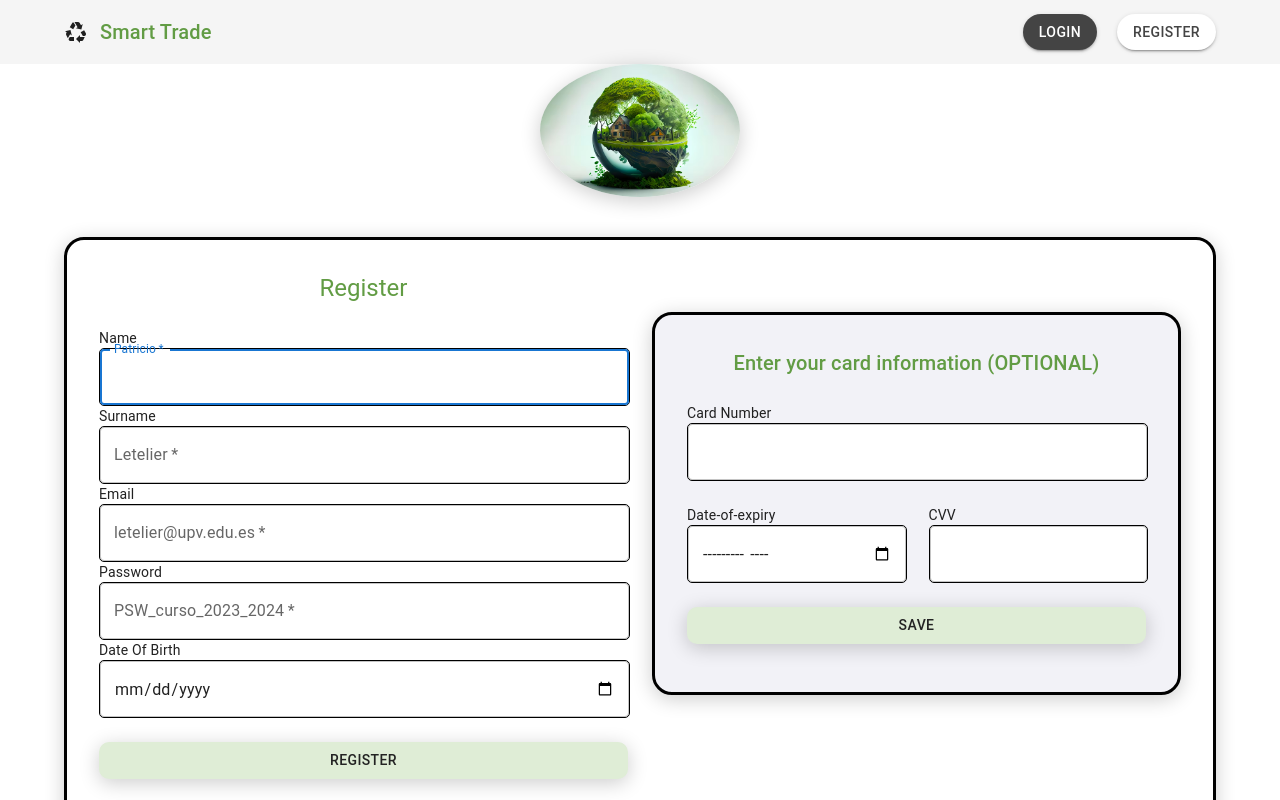
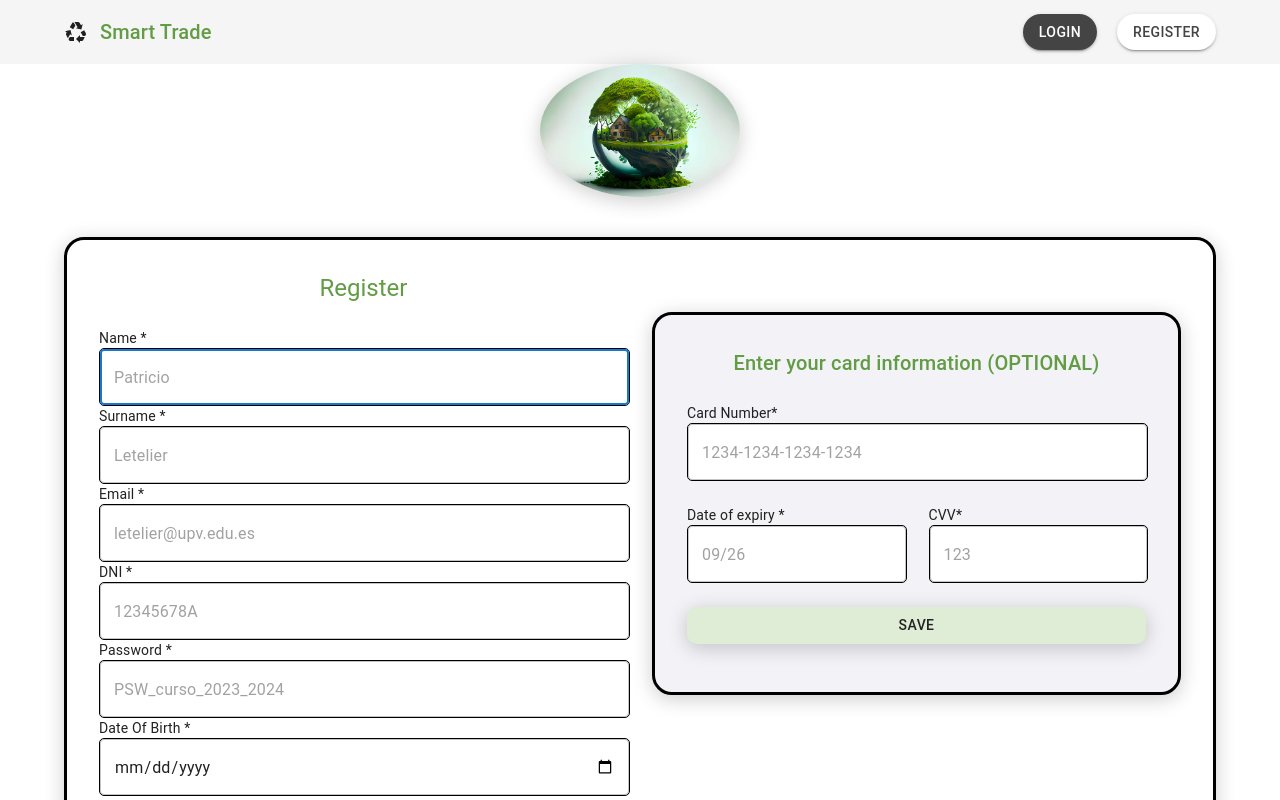
Before and after one commit to JuanArano17/FastAPI-ReactJS-SmartTrade-11.01, a React (Create React App) app in the folder Front/: page /registerBuyer in a window 1280 px wide. Shown: the top 800 px of the page. Built offline with nearby package versions, Linux system fonts and the light colour scheme.

Commit message:
Distintos manejadores de eventos para textfields y un par de detalles

```diff
--- a/Front/package.json
+++ b/Front/package.json
@@ -13,8 +13,10 @@
     "axios": "^1.6.7",
     "react": "^18.2.0",
     "react-dom": "^18.2.0",
+    "react-number-format": "^5.3.4",
     "react-router-dom": "^5.3.4",
     "react-scripts": "^5.0.1",
+    "react-text-mask": "^5.5.0",
     "undefined": "^0.1.0",
     "web-vitals": "^2.1.4"
   },
--- a/Front/src/pages/HomePage.jsx
+++ b/Front/src/pages/HomePage.jsx
@@ -5,10 +5,11 @@ import Box from "@mui/material/Box";
 import Grid from "@mui/material/Grid";
 import Footer from "../components/Footer/Footer";
 import TopBar from "../components/TopBar/TopBar";
+import styles from "../styles/styles";
 
 const HomePage = () => {
     return (
-        <Box sx={{ display: 'flex', flexDirection: 'column', minHeight: '100vh' }}>
+        <Box sx={styles.mainBox}>
             <TopBar />
             <Container component="main" sx={{ mt: 4, mb: 4, flex: 1 }}>
                 <Grid container spacing={3} alignItems="center" justifyContent="center">
--- a/Front/src/pages/RegisterBuyerPage.jsx
+++ b/Front/src/pages/RegisterBuyerPage.jsx
@@ -1,24 +1,17 @@
 import React, { useState } from "react";
-import {
-  Box,
-  Typography,
-  TextField,
-  Button,
-  Container,
-  Grid,
-  Paper,
-} from "@mui/material";
+import { Box, Typography, TextField, Button, Container, Grid, Paper, } from "@mui/material";
 import TopBar from "../components/TopBar/TopBar";
 import Footer from "../components/Footer/Footer";
 import styles from "../styles/styles";
 import img_mundo from "../images/img_mundo.png";
 
 const formFields = [
-  { id: "firstName", label: "Patricio", name: "Name", autoComplete: "fname", autoFocus: true },
-  { id: "lastName", label: "Letelier", name: "Surname", autoComplete: "lname" },
-  { id: "email", label: "letelier@upv.edu.es", name: "Email", autoComplete: "email" },
-  { id: "password", label: "PSW_curso_2023_2024", name: "Password", autoComplete: "new-password", type: "password" },
-  { id: "age", name: "Date Of Birth", type: "date" },
+  { id: "firstName", placeholder: "Patricio", name: "Name *", autoComplete: "fname", autoFocus: true },
+  { id: "lastName", placeholder: "Letelier", name: "Surname *", autoComplete: "lname" },
+  { id: "email", placeholder: "letelier@upv.edu.es", name: "Email *", autoComplete: "email" },
+  { id: "dni", name: "DNI *", placeholder: "12345678A" },
+  { id: "password", placeholder: "PSW_curso_2023_2024", name: "Password *", autoComplete: "new-password", type: "password" },
+  { id: "age", name: "Date Of Birth *", type: "date"}
 ];
 
 const RegisterPage = () => {
@@ -26,6 +19,7 @@ const RegisterPage = () => {
     firstName: "",
     lastName: "",
     email: "",
+    dni: "",
     password: "",
     dateOfBirth: "",
     CardNumber: "",
@@ -33,18 +27,79 @@ const RegisterPage = () => {
     CVV: "",
   });
 
+  const [isValidPassword, setIsValidPassword] = useState(false);
+  const [isAllFieldsFilled, setIsAllFieldsFilled] = useState(false);
+  const [dniError, setDniError] = useState("");
+
+  const validatePassword = (value) => {
+    // Use regex to validate password requirements
+    const passwordRegex = /^(?=.*[a-z])(?=.*[A-Z])(?=.*\d)(?=.*[@$!%*?&])[A-Za-z\d@$!%*?&]{8,}$/;
+    return passwordRegex.test(value);
+  };
+
+  const validateDNI = (value) => {
+    // Use regex to validate DNI format
+    const dniRegex = /^\d{8}[A-Z]$/;
+    return dniRegex.test(value);
+  };
+
   const handleChange = (e) => {
     const { name, value } = e.target;
-    setFormData((prevData) => ({ ...prevData, [name]: value }));
+
+    if (name === "Name" || name === "Surname") {
+      setFormData((prevData) => ({
+        ...prevData,
+        [name]: value.replace(/[^A-Za-z]/g, ""),
+      }));
+    } else if (name === "CVV" || name === "CardNumber") {
+      setFormData((prevData) => ({
+        ...prevData,
+        [name]: value.replace(/\D/g, ""),
+      }));
+    } else if (name === "DNI") {
+      const formattedDNI = value.replace(/[^A-Za-z0-9]/g, "");
+      setFormData((prevData) => ({
+        ...prevData,
+        [name]: formattedDNI.slice(0, -1) + formattedDNI.slice(-1),
+      }));
+      if (!validateDNI(formattedDNI)) {
+        setDniError("Invalid DNI format");
+      } else {
+        setDniError("");
+      }
+    } else if (name === "ExpiryDate") {
+      let formattedDate = value
+        .slice(0, 5)
+        .replace(/(\d{2})(\d{2})/, "$1/$2");
+      if (value.length === 2 && !value.includes("/")) {
+        formattedDate += "/";
+      }
+      setFormData((prevData) => ({
+        ...prevData,
+        [name]: formattedDate,
+      }));
+    } else if (name === "Password") {
+      setFormData((prevData) => ({
+        ...prevData,
+        [name]: value,
+      }));
+      setIsValidPassword(validatePassword(value));
+    } else {
+      setFormData((prevData) => ({ ...prevData, [name]: value }));
+    }
+
+    const requiredFields = ["firstName", "lastName", "email", "dni", "password", "age"];
+    const isFilled = requiredFields.every((field) => formData[field]);
+    setIsAllFieldsFilled(isFilled);
   };
 
   const handleSubmit = (e) => {
     e.preventDefault();
-    // Lógica comunicación con backend
+    // Logic for communicating with backend
   };
 
   return (
-    <Box sx={styles.mainContainer}>
+    <Box sx={styles.mainBox}>
       <TopBar />
       <img src={img_mundo} style={styles.rounded_img} />
       <Container component="main" maxWidth="lg">
@@ -67,6 +122,9 @@ const RegisterPage = () => {
                       value={formData[field.name]}
                       onChange={handleChange}
                       sx={styles.textfields}
+                      inputProps={field.name === 'DNI' ? { maxLength: 9 } : {}}
+                      error={field.name === 'DNI' && dniError !== ""}
+                      helperText={field.name === 'DNI' && dniError}
                     />
                   </Grid>
                 ))}
@@ -76,8 +134,9 @@ const RegisterPage = () => {
                   variant="contained"
                   sx={styles.registerButton}
                   mt={4}
+                //(en proceso)disabled={!isAllFieldsFilled || !isValidPassword}
                 >
-                  Register
+                  Register BUYER
                 </Button>
               </Box>
             </Grid>
@@ -90,46 +149,50 @@ const RegisterPage = () => {
                   <Grid container spacing={3}>
                     <Grid item xs={12}>
                       <Typography variant="body2" color="232323" sx={{ textAlign: 'left' }}>
-                        Card Number
+                        Card Number*
                       </Typography>
                       <TextField
                         id="CardNumber"
-                        name="CardNumber"
+                        name="CardNumber *"
+                        placeholder="1234-1234-1234-1234"
                         required
                         fullWidth
                         value={formData.CardNumber}
                         onChange={handleChange}
-                        sx={{...styles.textfields, backgroundColor: "white"}}
+                        inputProps={{ maxLength: 16 }}
+                        sx={{ ...styles.textfields, backgroundColor: "white" }}
                       />
                     </Grid>
                     <Grid item xs={6}>
                       <Typography variant="body2" color="232323" sx={{ textAlign: 'left' }}>
-                        Date-of-expiry
+                        Date of expiry *
                       </Typography>
                       <TextField
                         id="ExpiryDate"
                         name="ExpiryDate"
+                        placeholder="09/26"
                         required
                         fullWidth
-                        type = "month"
                         value={formData.ExpiryDate}
                         onChange={handleChange}
-                        sx={{...styles.textfields, backgroundColor: "white"}}
+                        inputProps={{ maxLength: 5 }}
+                        sx={{ ...styles.textfields, backgroundColor: "white" }}
                       />
                     </Grid>
                     <Grid item xs={6}>
                       <Typography variant="body2" color="232323" sx={{ textAlign: 'left' }}>
-                        CVV
+                        CVV*
                       </Typography>
                       <TextField
                         id="CVV"
-                        name="CVV"
+                        name="CVV *"
+                        placeholder="123"
                         required
                         fullWidth
                         value={formData.CVV}
                         onChange={handleChange}
                         inputProps={{ maxLength: 3 }}
-                        sx={{...styles.textfields, backgroundColor: "white"}}
+                        sx={{ ...styles.textfields, backgroundColor: "white" }}
                       />
                     </Grid>
                   </Grid>
--- a/Front/src/pages/RegisterSellerPage.jsx
+++ b/Front/src/pages/RegisterSellerPage.jsx
@@ -41,7 +41,7 @@ const RegisterPage = () => {
   };
 
   return (
-    <Box sx={styles.mainContainer}>
+    <Box sx={styles.mainBox}>
       <TopBar />
       <img src={img_mundo} style ={styles.rounded_img}/>
       <Container component="main" maxWidth="xs">
--- a/Front/src/styles/styles.js
+++ b/Front/src/styles/styles.js
@@ -1,8 +1,8 @@
 const styles = {
-    mainContainer: {
+    mainBox:{
         display: 'flex',
         flexDirection: 'column',
-        minHeight: '100vh',
+        minHeight: '100vh'
     },
     paperContainer: {
         mt: 3,
@@ -52,6 +52,6 @@ const styles = {
         borderWidth: '1px',
         borderStyle: 'solid',
         borderRadius: "5px",
-    }
+    },
 }
 export default styles;
```
Also changed, not shown: 1 other file (tests, documents, lock files or other folders).
